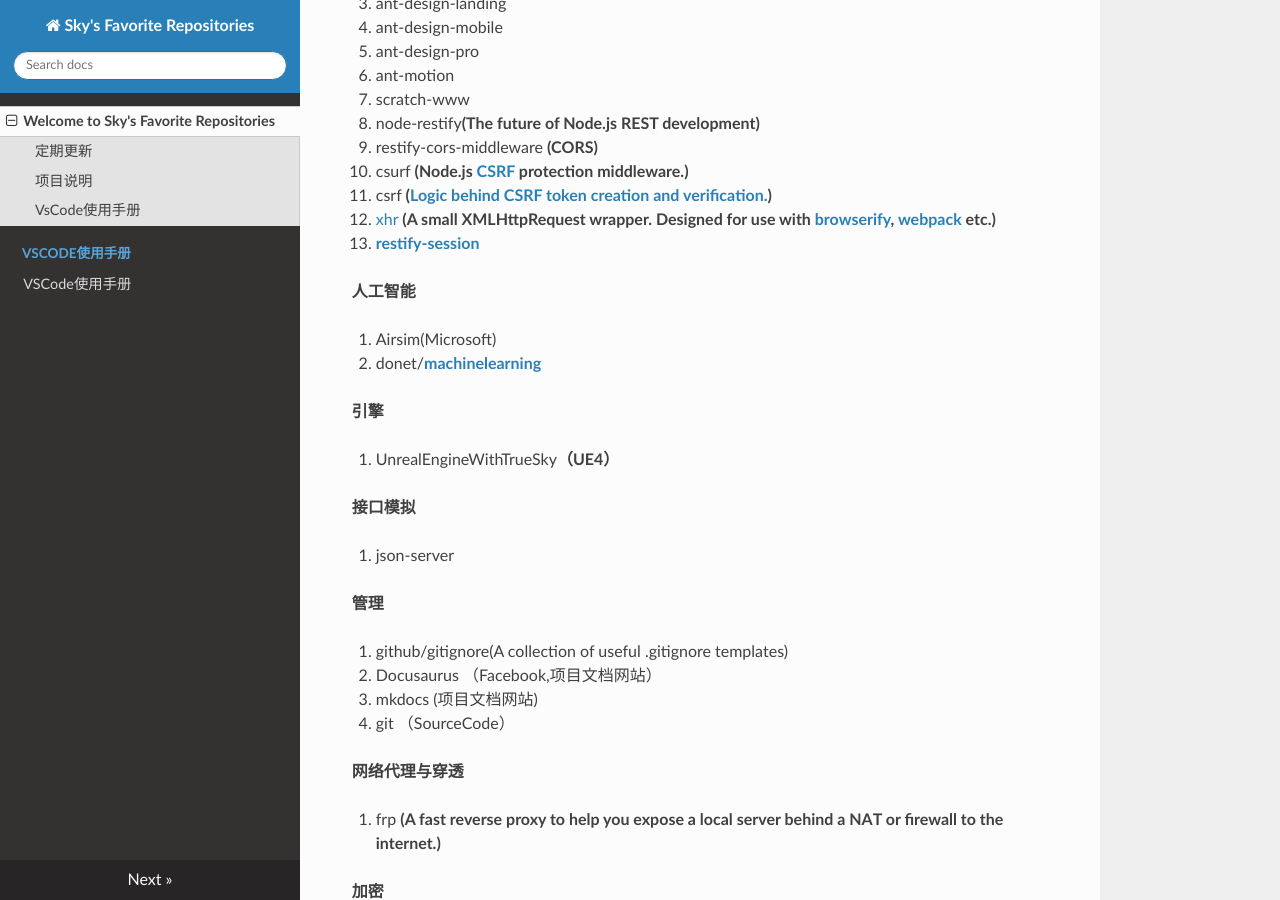
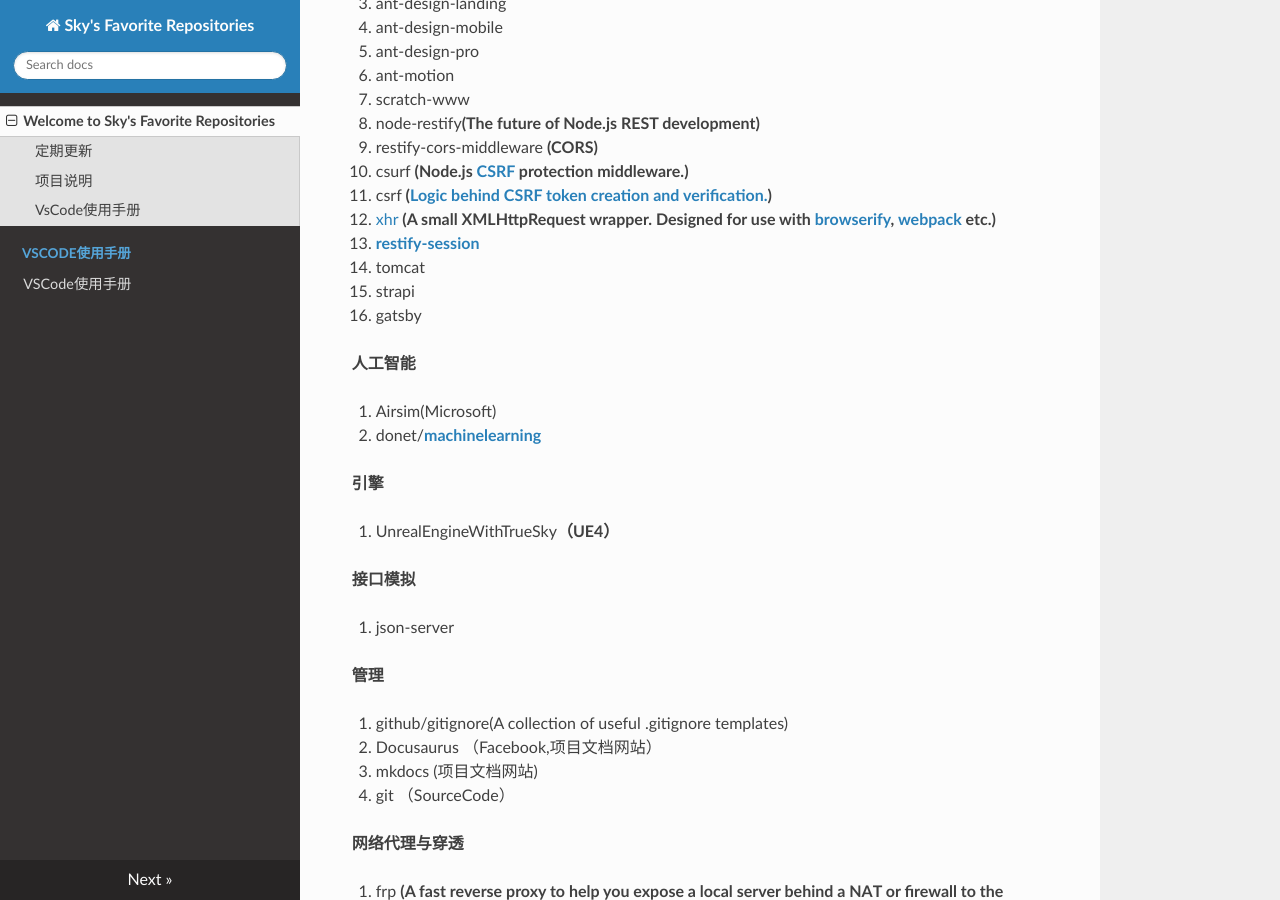
Before and after one commit to XueYuSky/FavoriteRepositories, an MkDocs documentation site: the page built from docs/index.md, in a window 1280 px wide and 900 px high, scrolled down 562 px. Built offline with MkDocs 1.6.1, drawn with Linux system fonts in a browser that asks for light colours; nearby versions of some CDN libraries.

Commit message:
增加：strapi 和 gatsby

```diff
--- a/docs/index.md
+++ b/docs/index.md
@@ -15,30 +15,21 @@
 **网站建设**
 
 1. ant-design**（A UI Design Language）**
-
 2. ant-design-colors
-
 3. ant-design-landing
-
 4. ant-design-mobile
-
 5. ant-design-pro
-
 6. ant-motion
-
 7. scratch-www
-
 8. node-restify**(The future of Node.js REST development)**
-
 9. restify-cors-middleware **(CORS)**
-
 10. csurf **(Node.js [CSRF](https://en.wikipedia.org/wiki/Cross-site_request_forgery) protection middleware.)**
-
 11. csrf **([Logic behind CSRF token creation and verification.](https://github.com/pillarjs/csrf.git))**
-
 12. [xhr](<https://github.com/naugtur/xhr>) **(A small XMLHttpRequest wrapper. Designed for use with [browserify](http://browserify.org/), [webpack](https://webpack.github.io/) etc.)**
-
 13.  **[restify-session](<https://github.com/mgesmundo/restify-session>)**
+14. tomcat
+15. strapi
+16. gatsby
 
 **人工智能**
 
```
